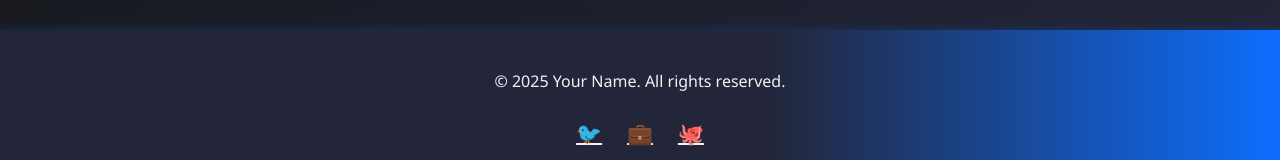
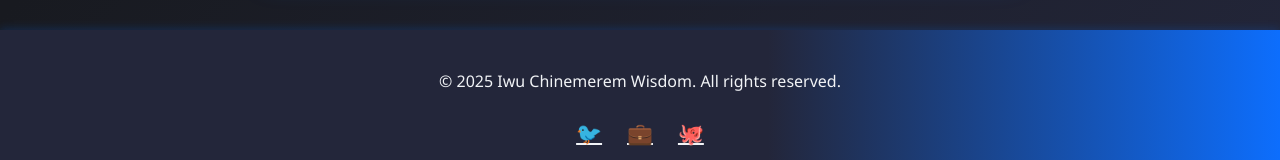
Before and after one commit to Wisdom2470/MY-PORTFOLIO, a plain HTML site: page index.html in a window 1280 px wide. Shown: the part 2122-2282 px from the top of the page. Drawn offline with Linux system fonts and the light colour scheme.

Commit message:
Update index.html

```diff
--- a/index.html
+++ b/index.html
@@ -85,7 +85,7 @@
     </section>
     <footer>
         <div class="footer-content">
-            <p>&copy; 2025 Your Name. All rights reserved.</p>
+            <p>&copy; 2025 Iwu Chinemerem Wisdom. All rights reserved.</p>
             <div class="footer-social">
                 <a href="#" title="Twitter"><span>🐦</span></a>
                 <a href="#" title="LinkedIn"><span>💼</span></a>
```
